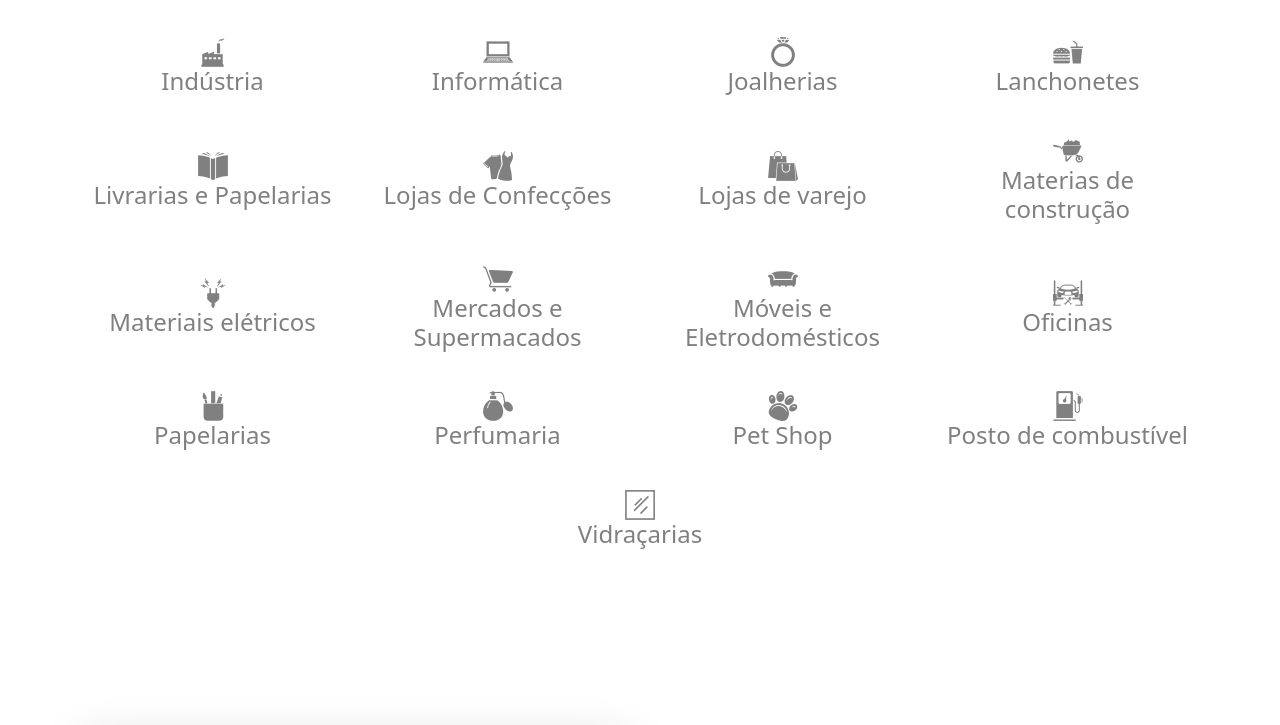
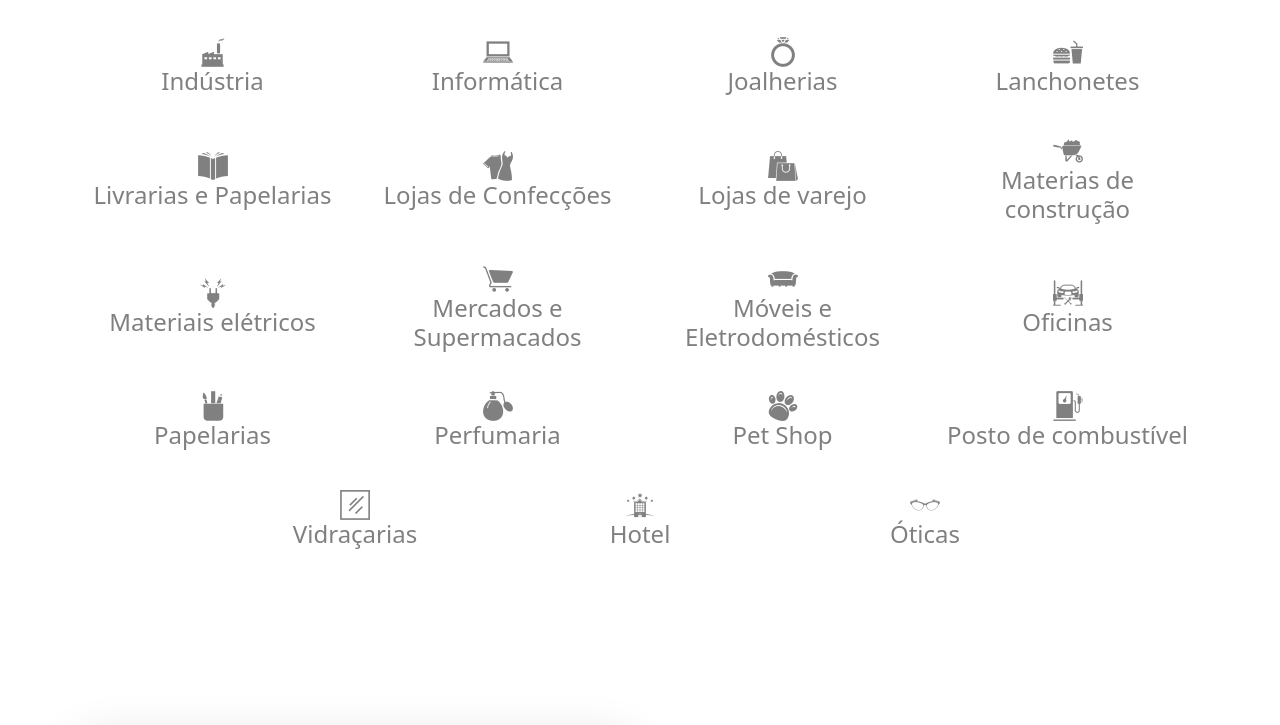
Before and after one commit to xandemariion01/mariontecnologia, a plain HTML site: page index.html in a window 1280 px wide. Shown: the part 3634-4359 px from the top of the page. Drawn offline with nearby package versions, Linux system fonts and the light colour scheme.

Commit message:
release45

```diff
--- a/index.html
+++ b/index.html
@@ -639,7 +639,7 @@
                     <div align="center">
                         <a href="https://www.digisat.com.br/segmento/assistencia-tecnica/" target="_blank"
                             class="width_icon_links text-decoration-none">
-                            <img src="./Assets/img/Segmentos/px-autopecas.png">
+                            <img src="./Assets/img/Segmentos/px-assistencia-tec.png">
                             <h4 class="text-center">Assistência técnica</h4>
                         </a>
                     </div>
@@ -893,6 +893,24 @@
                             class="width_icon_links text-decoration-none">
                             <img src="./Assets/img/Segmentos/px-vidracarias.png">
                             <h4 class="text-center">Vidraçarias</h4>
+                        </a>
+                    </div>
+                </div>
+                <div class="col-6 col-lg-3 py-3">
+                    <div align="center">
+                        <a href="https://www.digisat.com.br/segmento/hotel/" target="_blank"
+                            class="width_icon_links text-decoration-none">
+                            <img src="./Assets/img/Segmentos/hotel.png">
+                            <h4 class="text-center">Hotel</h4>
+                        </a>
+                    </div>
+                </div>
+                <div class="col-6 col-lg-3 py-3">
+                    <div align="center">
+                        <a href="https://www.digisat.com.br/segmento/oticas/" target="_blank"
+                            class="width_icon_links text-decoration-none">
+                            <img src="./Assets/img/Segmentos/otica.png">
+                            <h4 class="text-center">Óticas</h4>
                         </a>
                     </div>
                 </div>
```
Also changed, not shown: Assets/img/Segmentos/hotel.png (added), Assets/img/Segmentos/otica.png (added).
